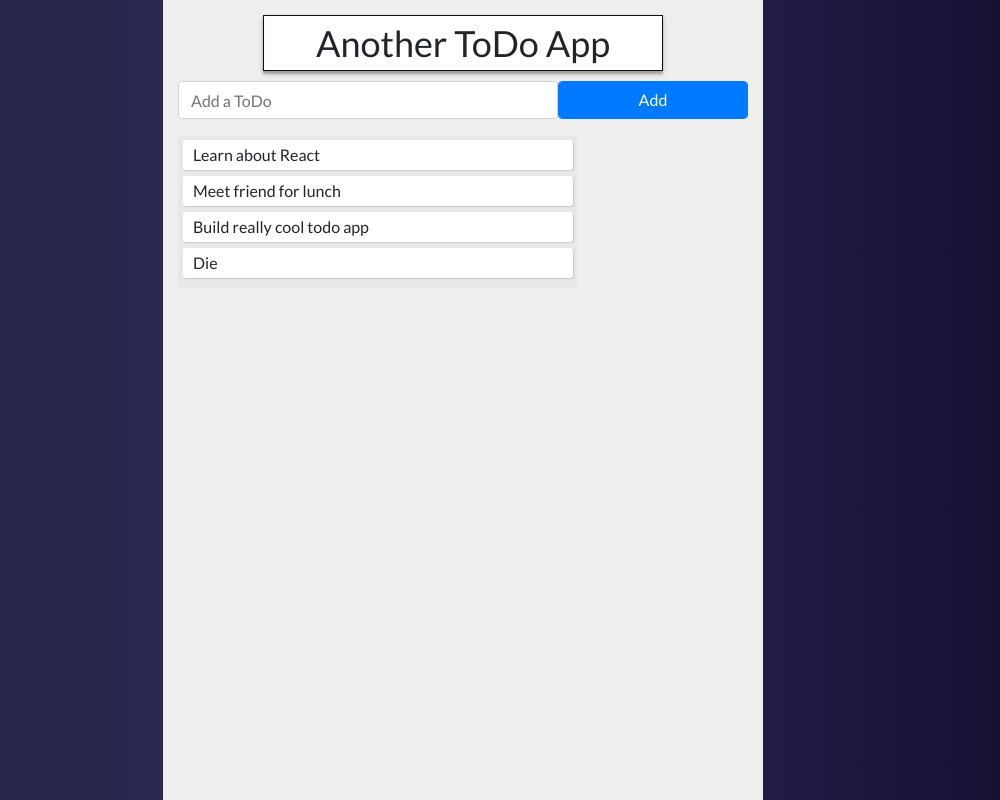
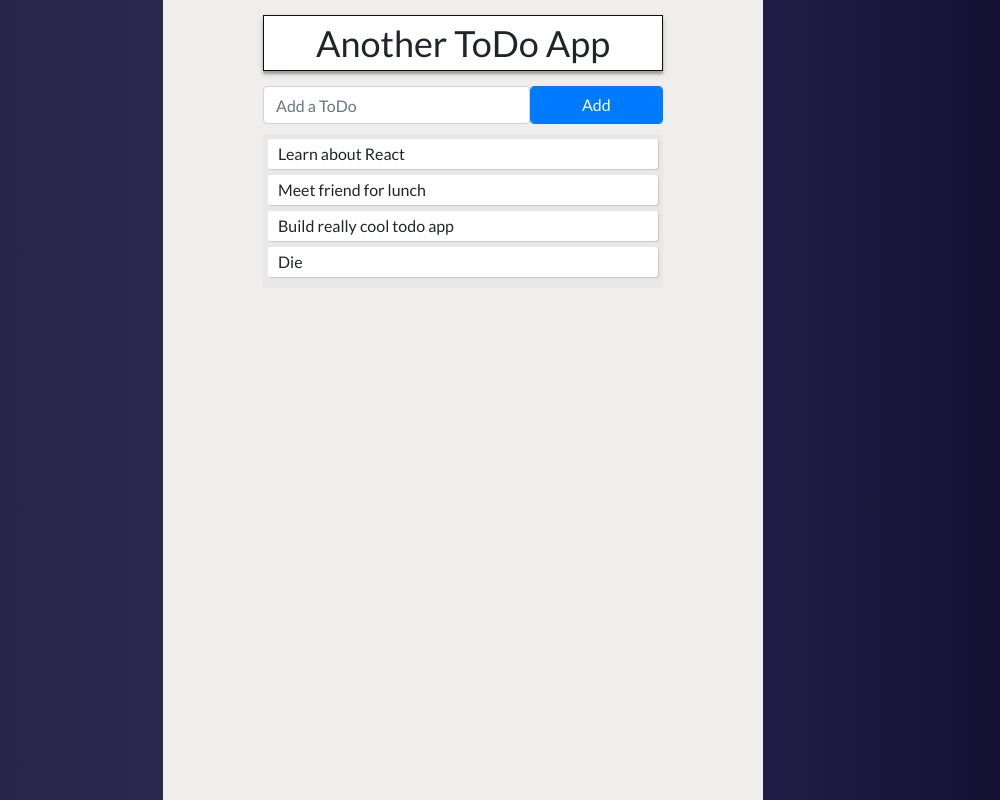
Before and after one commit to rajrajhans/react-todo-functional, a React (Create React App) app: page / in a window 1280 px wide. Shown: the whole page, without its empty margins (177-1177 px from the left). Built offline with nearby package versions, Linux system fonts and the light colour scheme.

Commit message:
style changes to todo form

```diff
--- a/src/App.css
+++ b/src/App.css
@@ -32,10 +32,15 @@
   max-width: 400px;
 }
 
+.todo-form{
+  max-width: 400px;
+  margin: 15px auto 10px auto;
+}
 /*TODOFORM STYLES END*/
 
 /*TODOLIST STYLE START*/
 .todo-list {
+  margin: 0 auto 0 auto;
   background: #e8e8e8;
   border-radius: 4px;
   padding: 5px;
@@ -52,5 +57,10 @@
   display: flex;
   align-items: center;
   justify-content: space-between;
+  transition: 0.2s ease;
+}
+
+.todo:hover{
+  background: #dbdbdb;
 }
 /*TODOLIST STYLE END*/
--- a/src/TodoForm.js
+++ b/src/TodoForm.js
@@ -6,7 +6,7 @@ const TodoForm = ({addTodo}) =>{
     return(
         <div className={"container"}>
             <div className="app-title text-center">Another ToDo App</div>
-            <div className={"form-group row "}>
+            <div className={"form-group row todo-form"}>
                 <input className={"form-control col-md-8 "} type={"text"} ref={node => {input = node;}} placeholder={"Add a ToDo"}/>
                 <input className={"form-control btn-primary col-md-4 submit-button"} type={"submit"} value={"Add"} onClick={() => {
                     addTodo(input.value);
```
